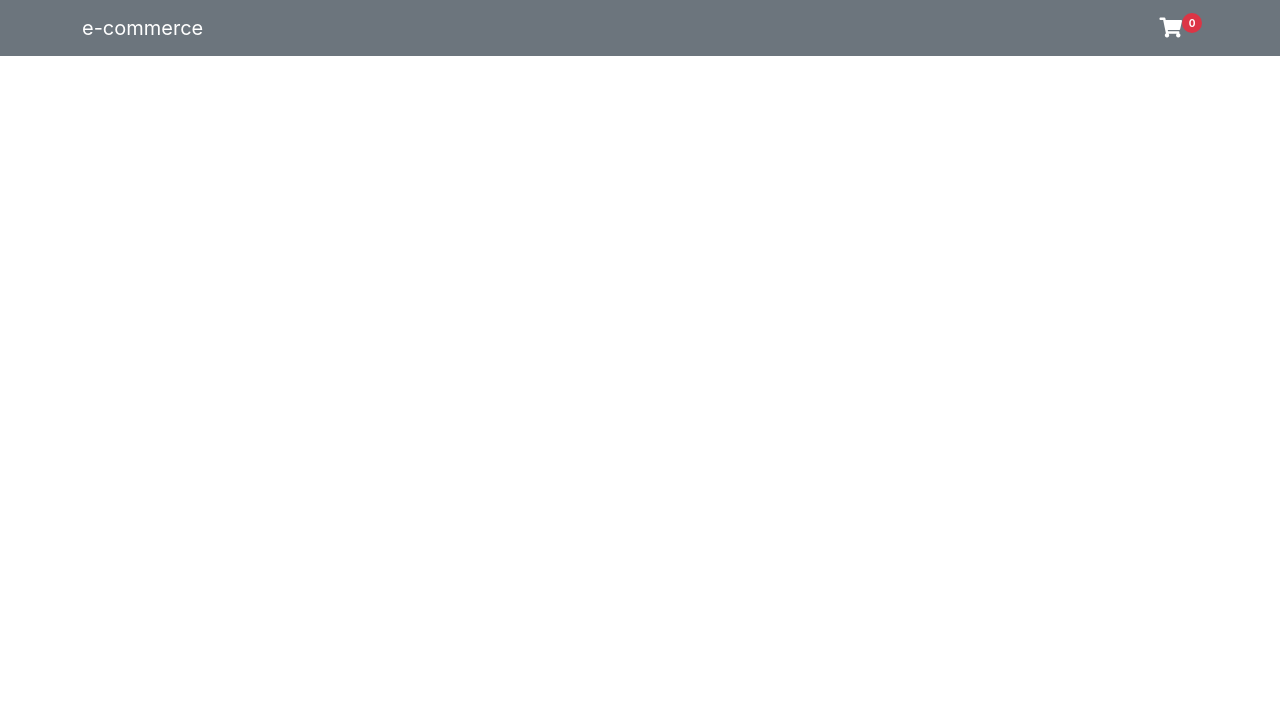
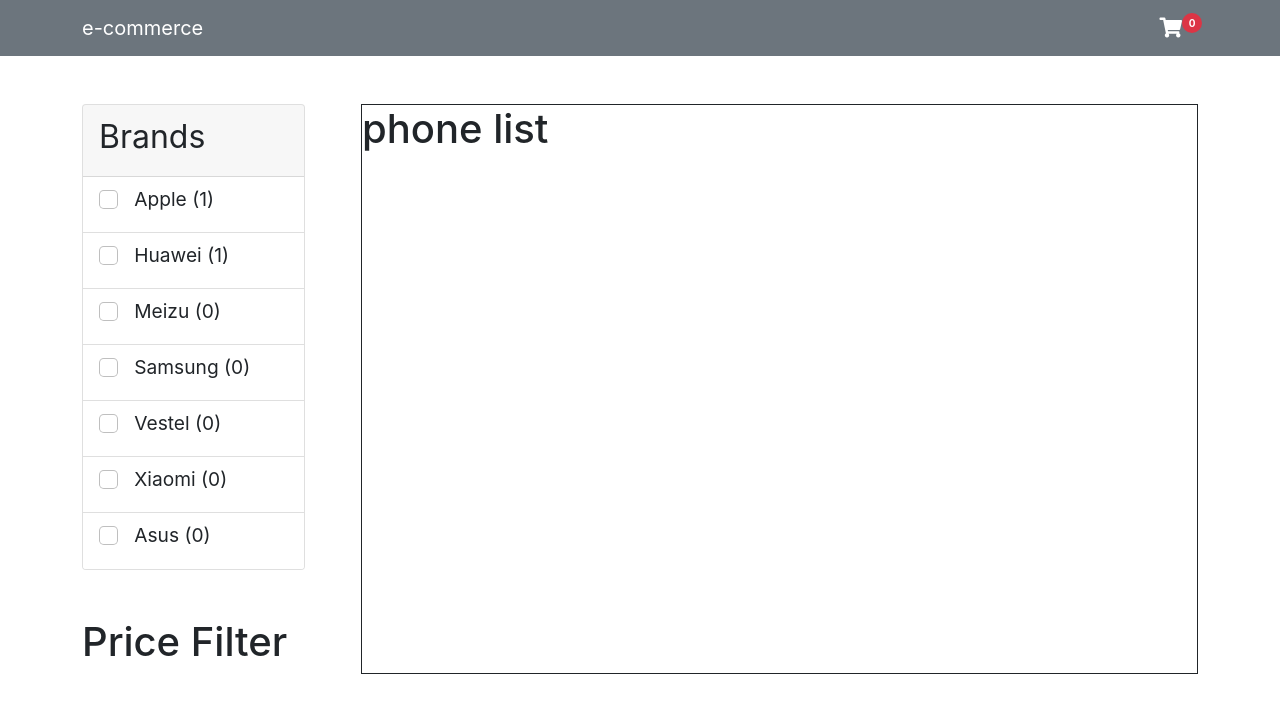
Before and after one commit to emreharman/e-commerce-with-react-redux, a React (Create React App) app: page / in a window 1280 px wide. Shown: the top 712 px of the page. Built offline with nearby package versions, Linux system fonts and the light colour scheme; data requests are answered from the project's data file.

Commit message:
creating layout and listing brands

```diff
--- a/src/App.js
+++ b/src/App.js
@@ -3,13 +3,20 @@ import { useSelector, useDispatch } from "react-redux";
 import { getPhones } from "./redux/actions/phonesActions";
 import { getBrands } from "./redux/actions/brandsActions";
 import { getChart } from "./redux/actions/chartActions";
+import { BrowserRouter as Router, Switch, Link, Route } from "react-router-dom";
 import Navbar from "./components/Navbar";
+import Home from "./components/Home";
+import Chart from "./components/Chart";
 
 function App() {
   return (
-    <div>
+    <Router>
       <Navbar />
-    </div>
+      <Switch>
+        <Route path="/" exact component={Home} />
+        <Route path="/chart" component={Chart} />
+      </Switch>
+    </Router>
   );
 }
 
--- /dev/null
+++ b/src/components/Brands.js
@@ -0,0 +1,58 @@
+import React, { useEffect } from "react";
+import { useSelector, useDispatch } from "react-redux";
+import { getBrands } from "../redux/actions/brandsActions";
+import { getPhones } from "../redux/actions/phonesActions";
+
+const Brands = () => {
+  const state = useSelector((state) => state);
+  const dispatch = useDispatch();
+  const brandsState = state.brands;
+  const phonesState = state.phones;
+  useEffect(() => {
+    dispatch(getBrands);
+    dispatch(getPhones);
+  }, []);
+  return (
+    <div className="mb-5">
+      <div className="card">
+        <div className="card-header">Brands</div>
+        <ul className="list-group list-group-flush">
+          {brandsState.success && phonesState.success ? (
+            <>
+              {brandsState.brands.map((brand) => {
+                const brandHasPhones = phonesState.phones.filter((phone) => {
+                  if (phone.brandId === brand.id) {
+                    return true;
+                  }
+                });
+                return (
+                  <li className="list-group-item">
+                    <input
+                      className="form-check-input"
+                      type="checkbox"
+                      value=""
+                      id={brand.id}
+                    />
+                    <label
+                      className="form-check-label"
+                      for="flexCheckDefault"
+                      style={{
+                        display: "inline-block",
+                        marginLeft: "1rem",
+                      }}
+                    >
+                      {brand.name[0].toUpperCase() + brand.name.substring(1)} (
+                      {brandHasPhones.length})
+                    </label>
+                  </li>
+                );
+              })}
+            </>
+          ) : null}
+        </ul>
+      </div>
+    </div>
+  );
+};
+
+export default Brands;
--- /dev/null
+++ b/src/components/Chart.js
@@ -0,0 +1,11 @@
+import React from "react";
+
+const Chart = () => {
+  return (
+    <div>
+      <h1>Chart</h1>
+    </div>
+  );
+};
+
+export default Chart;
--- /dev/null
+++ b/src/components/Home.js
@@ -0,0 +1,17 @@
+import React from "react";
+import LeftSide from "./LeftSide";
+import PhoneList from "./PhoneList";
+
+const Home = () => {
+  return (
+    <div
+      className="container mt-5"
+      style={{ display: "flex", justifyContent: "space-between" }}
+    >
+      <LeftSide />
+      <PhoneList />
+    </div>
+  );
+};
+
+export default Home;
--- /dev/null
+++ b/src/components/LeftSide.js
@@ -0,0 +1,14 @@
+import React from "react";
+import Brands from "./Brands";
+import PriceFilter from "./PriceFilter";
+
+const LeftSide = () => {
+  return (
+    <div style={{ width: "20%" }}>
+      <Brands />
+      <PriceFilter />
+    </div>
+  );
+};
+
+export default LeftSide;
--- a/src/components/Navbar.js
+++ b/src/components/Navbar.js
@@ -1,14 +1,19 @@
 import React from "react";
+import { Link } from "react-router-dom";
 
 const Navbar = () => {
   return (
     <div>
-      <nav className="navbar fixed-top navbar-dark bg-secondary">
+      <nav className="navbar navbar-dark bg-secondary">
         <div className="container">
-          <a className="navbar-brand" href="#">
+          <Link className="navbar-brand" to="/">
             e-commerce
-          </a>
-          <a href="#" className="navbar-brand" style={{ position: "relative" }}>
+          </Link>
+          <Link
+            to="/chart"
+            className="navbar-brand"
+            style={{ position: "relative" }}
+          >
             <i className="fas fa-shopping-cart"></i>
             <span
               className="badge bg-danger"
@@ -25,7 +30,7 @@ const Navbar = () => {
             >
               0
             </span>
-          </a>
+          </Link>
         </div>
       </nav>
     </div>
--- /dev/null
+++ b/src/components/PhoneList.js
@@ -0,0 +1,11 @@
+import React from "react";
+
+const PhoneList = () => {
+  return (
+    <div style={{ width: "75%", border: "1px solid" }}>
+      <h1>phone list</h1>
+    </div>
+  );
+};
+
+export default PhoneList;
--- /dev/null
+++ b/src/components/PriceFilter.js
@@ -0,0 +1,11 @@
+import React from "react";
+
+const PriceFilter = () => {
+  return (
+    <div>
+      <h1>Price Filter</h1>
+    </div>
+  );
+};
+
+export default PriceFilter;
--- a/src/index.css
+++ b/src/index.css
@@ -1,13 +1,22 @@
 body {
   margin: 0;
-  font-family: -apple-system, BlinkMacSystemFont, 'Segoe UI', 'Roboto', 'Oxygen',
-    'Ubuntu', 'Cantarell', 'Fira Sans', 'Droid Sans', 'Helvetica Neue',
+  font-family: -apple-system, BlinkMacSystemFont, "Segoe UI", "Roboto", "Oxygen",
+    "Ubuntu", "Cantarell", "Fira Sans", "Droid Sans", "Helvetica Neue",
     sans-serif;
   -webkit-font-smoothing: antialiased;
   -moz-osx-font-smoothing: grayscale;
+  box-sizing: border-box;
 }
 
 code {
-  font-family: source-code-pro, Menlo, Monaco, Consolas, 'Courier New',
+  font-family: source-code-pro, Menlo, Monaco, Consolas, "Courier New",
     monospace;
 }
+.card-header {
+  height: 4.5rem;
+  font-size: 2rem;
+}
+.list-group-item {
+  height: 3.5rem;
+  font-size: 1.2rem;
+}
```
